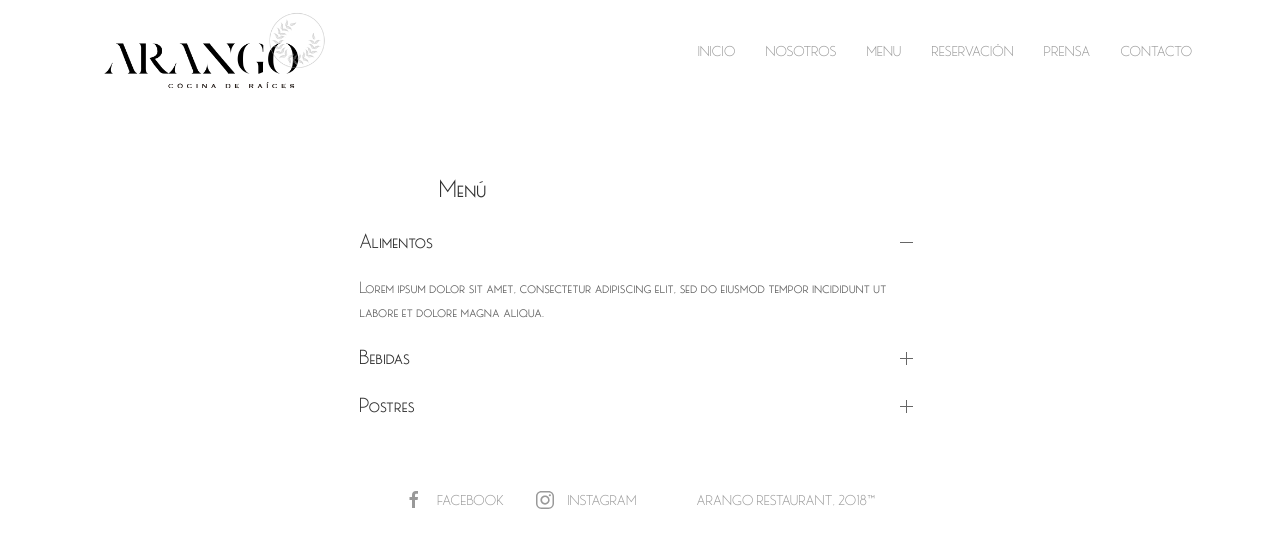
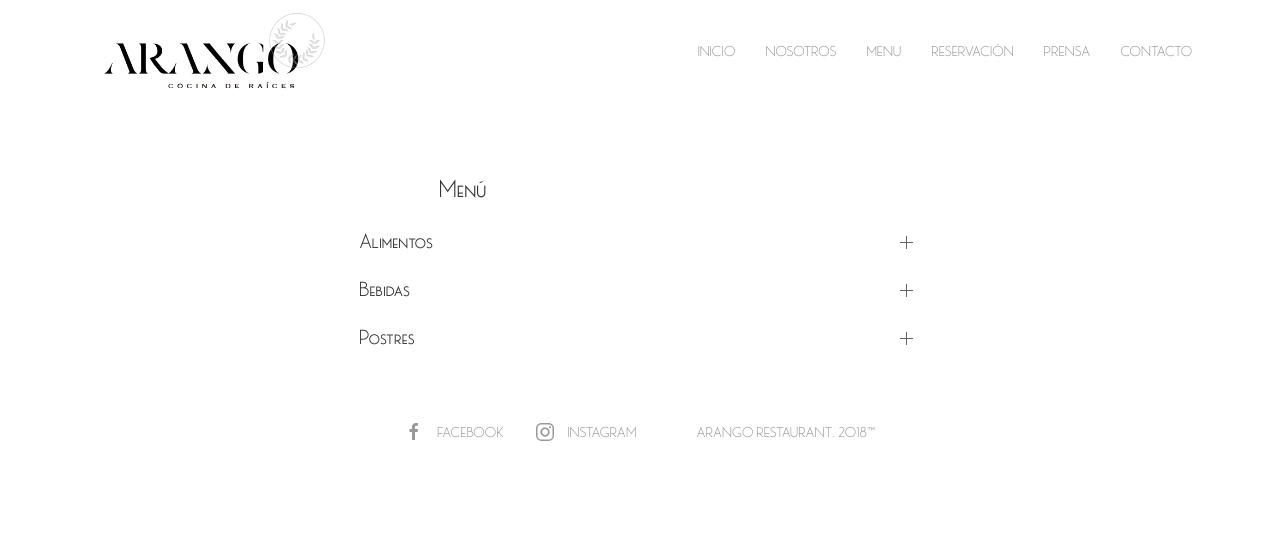
Before and after one commit to MefitHp/arango-demo, a React (Create React App) app: page /menu in a window 1280 px wide. Shown: the top 548 px of the page. Built offline with nearby package versions, Linux system fonts and the light colour scheme.

Commit message:
detalles mas

```diff
--- a/src/components/menu/MenuContainer.js
+++ b/src/components/menu/MenuContainer.js
@@ -24,20 +24,20 @@ class MenuContainer extends Component {
         <div className="uk-container" >
             <h3 className="uk-text-lead " style={{marginTop:"30px"}}>Menú</h3>
             <ul uk-accordion="multiple: true">
-                <li className="uk-open">
-                    <a className="uk-accordion-title " href="#">Alimentos</a>
+                <li >
+                    <a className="uk-accordion-title bot" href="#">Alimentos</a>
                     <div className="uk-accordion-content">
                         <p className="bot">Lorem ipsum dolor sit amet, consectetur adipiscing elit, sed do eiusmod tempor incididunt ut labore et dolore magna aliqua.</p>
                     </div>
                 </li>
                 <li>
-                    <a className="uk-accordion-title " href="#">Bebidas</a>
+                    <a className="uk-accordion-title bot" href="#">Bebidas</a>
                     <div className="uk-accordion-content">
                         <p className="">Ut enim ad minim veniam, quis nostrud exercitation ullamco laboris nisi ut aliquip ex ea commodo consequat. Duis aute irure dolor reprehenderit.</p>
                     </div>
                 </li>
                 <li>
-                    <a className="uk-accordion-title " href="#">Postres</a>
+                    <a className="uk-accordion-title bot" href="#">Postres</a>
                     <div className="uk-accordion-content">
                         <p className="">Duis aute irure dolor in reprehenderit in voluptate velit esse cillum dolore eu fugiat nulla pariatur. Excepteur sint occaecat cupidatat proident.</p>
                     </div>
--- a/src/components/prensa/Prensa.css
+++ b/src/components/prensa/Prensa.css
@@ -43,4 +43,7 @@
     .prensa{
         margin: 30px auto;
     }
+    .card img{
+        width: 100%;
+    }
 }
```
